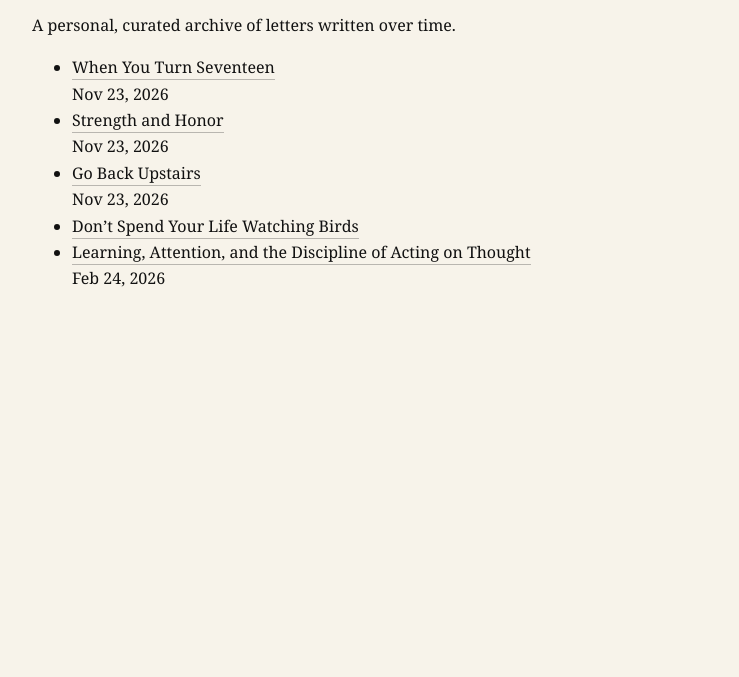
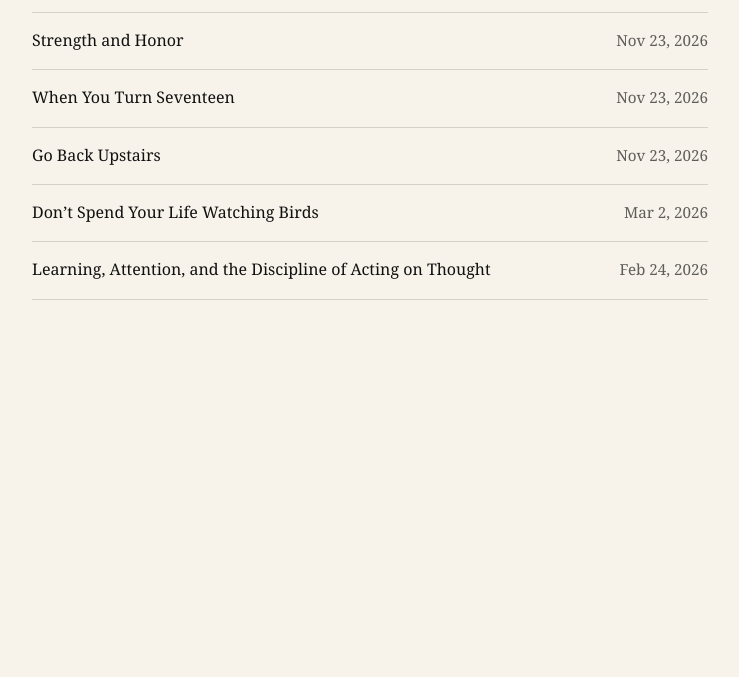
Before and after one commit to KlediJ/lessons-to-my-son, a plain HTML site: page index.html in a window 1280 px wide. Shown: the part 123-800 px from the top of the page, without its empty margins (270-1009 px from the left). Drawn offline with Linux system fonts and the light colour scheme.

Commit message:
Keep the archive layout and dates with Strength and Honor listed first

```diff
--- a/index.html
+++ b/index.html
@@ -2,34 +2,36 @@
 <html>
 <head>
   <meta charset="UTF-8">
-  <title>Lessons to My Son</title>
+  <title>Letters for Julian</title>
   <link rel="stylesheet" href="styles/style.css">
 </head>
-<body>
-  <h1>Lessons to My Son</h1>
-  <p>A personal, curated archive of letters written over time.</p>
 
-  <ul>
+<body class="index">
+  <main class="wrap">
+    <h1>Letters for Julian</h1>
+
+    <ul class="posts">
       <li>
-      <a href="posts/2026-11-23-when-you-turn-seventeen.html">When You Turn Seventeen</a><br>
-      <span>Nov 23, 2026</span>
+        <a href="posts/2026-11-23-strength-and-honor.html">Strength and Honor</a>
+        <span class="date">Nov 23, 2026</span>
       </li>
       <li>
-      <a href="posts/2026-11-23-strength-and-honor.html">Strength and Honor</a><br>
-      <span>Nov 23, 2026</span>
+        <a href="posts/2026-11-23-when-you-turn-seventeen.html">When You Turn Seventeen</a>
+        <span class="date">Nov 23, 2026</span>
       </li>
       <li>
-      <a href="posts/2026-11-23-go-back-upstairs.html">Go Back Upstairs</a><br>
-      <span>Nov 23, 2026</span>
+        <a href="posts/2026-11-23-go-back-upstairs.html">Go Back Upstairs</a>
+        <span class="date">Nov 23, 2026</span>
       </li>
       <li>
-      <a href="posts/2026-03-02.html">Don’t Spend Your Life Watching Birds</a><br>
-      <span></span>
+        <a href="posts/2026-03-02.html">Don’t Spend Your Life Watching Birds</a>
+        <span class="date">Mar 2, 2026</span>
       </li>
       <li>
-      <a href="posts/2026-02-24-learning-attention.html">Learning, Attention, and the Discipline of Acting on Thought</a><br>
-      <span>Feb 24, 2026</span>
+        <a href="posts/2026-02-24-learning-attention.html">Learning, Attention, and the Discipline of Acting on Thought</a>
+        <span class="date">Feb 24, 2026</span>
       </li>
     </ul>
+  </main>
 </body>
 </html>
```
Lines whose indentation alone changed are shown as unchanged.
